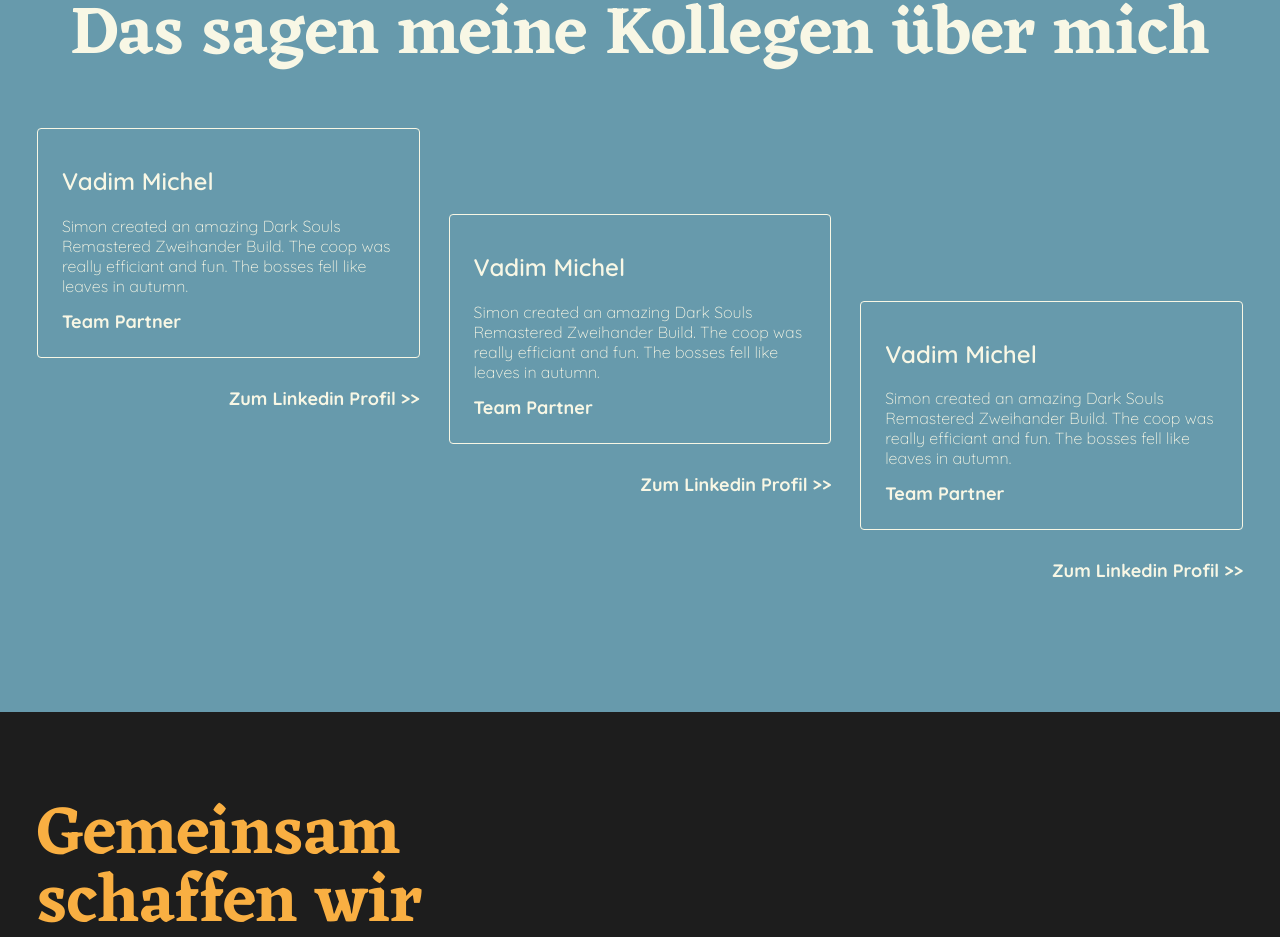
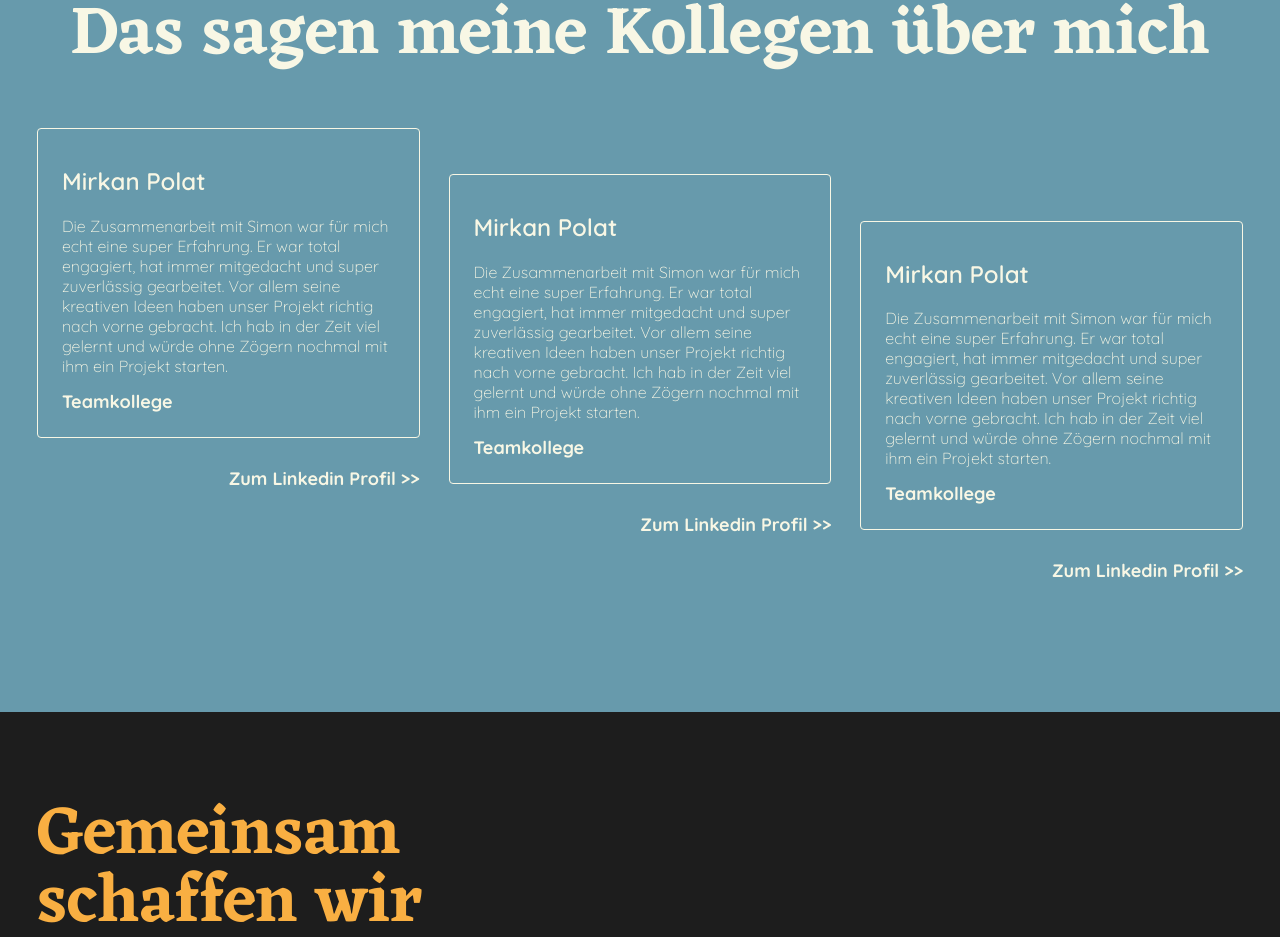
Before and after one commit to SimCommit/portfolio-website, an Angular app: page / in a window 1280 px wide. Shown: the part 3288-4225 px from the top of the page. Built offline with nearby package versions, Linux system fonts and the light colour scheme.

Commit message:
feat: add array of colleagueQuotes to ShowcaseService and inject into ColleagueQuoteComponent

```diff
--- a/src/app/main-page/references/colleague-quote/colleague-quote.component.html
+++ b/src/app/main-page/references/colleague-quote/colleague-quote.component.html
@@ -1,12 +1,11 @@
 <div id="colleague-quote">
     <div (mouseenter)="activateHover()" (mouseleave)="deactivateHover()" id="cq-card">
         <div id="cq-header">
-            <h3>Vadim Michel</h3>
+            <h3>{{showcaseData.colleagueQuotes[1].name}}</h3>
             <img [ngClass]="{'cogwheel-marker-hovered': isHovered, 'cogwheel-marker': !isHovered}" src="./assets/img/references/cogwheel-40.svg" alt="Cogwheel">
         </div>
-        <p>Simon created an amazing Dark Souls Remastered Zweihander Build. The coop was really efficiant and fun. The
-            bosses fell like leaves in autumn.</p>
-        <p id="title">Team Partner</p>
+        <p>{{showcaseData.colleagueQuotes[1].quote}}</p>
+        <p id="title">{{showcaseData.colleagueQuotes[1].role}}</p>
     </div>
 
     <a class="secondary-button" href="#">Zum Linkedin Profil >></a>
--- a/src/app/main-page/references/colleague-quote/colleague-quote.component.ts
+++ b/src/app/main-page/references/colleague-quote/colleague-quote.component.ts
@@ -1,5 +1,6 @@
 import { CommonModule } from '@angular/common';
-import { Component } from '@angular/core';
+import { Component, inject } from '@angular/core';
+import { ShowcaseDataService } from '../../showcase-data.service';
 
 @Component({
   selector: 'app-colleague-quote',
@@ -8,13 +9,16 @@ import { Component } from '@angular/core';
   styleUrl: './colleague-quote.component.scss',
 })
 export class ColleagueQuoteComponent {
+
+  showcaseData = inject(ShowcaseDataService);
+
   isHovered: boolean = false;
 
-  activateHover():void {
+  activateHover(): void {
     this.isHovered = true;
   }
 
-  deactivateHover():void {
+  deactivateHover(): void {
     this.isHovered = false;
   }
 }
--- a/src/app/main-page/showcase-data.service.ts
+++ b/src/app/main-page/showcase-data.service.ts
@@ -22,6 +22,27 @@ export class ShowcaseDataService {
     // { imgUrl: "./assets/img/skills/material-design.svg", name: "Material Design" },
   ];
 
+  colleagueQuotes: Testimonial[] = [
+        {
+      name: 'Vadim Michel',
+      quote:
+        'Simon created an amazing Dark Souls Remastered Zweihander Build. The coop was really efficiant and fun. The bosses fell like leaves in autumn.',
+      role: 'Frontend Developer',
+    },
+    {
+      name: 'Mirkan Polat',
+      quote:
+        'Die Zusammenarbeit mit Simon war für mich echt eine super Erfahrung. Er war total engagiert, hat immer mitgedacht und super zuverlässig gearbeitet. Vor allem seine kreativen Ideen haben unser Projekt richtig nach vorne gebracht. Ich hab in der Zeit viel gelernt und würde ohne Zögern nochmal mit ihm ein Projekt starten.',
+      role: 'Teamkollege',
+    },
+    {
+      name: 'Vadim Michel',
+      quote:
+        'Simon created an amazing Dark Souls Remastered Zweihander Build. The coop was really efficiant and fun. The bosses fell like leaves in autumn.',
+      role: 'Frontend Developer',
+    },
+  ];
+
   constructor() {}
 }
 
@@ -29,3 +50,9 @@ interface Tech {
   imgUrl: string;
   name: string;
 }
+
+interface Testimonial {
+  name: string;
+  quote: string;
+  role: string;
+}
--- a/src/app/main-page/skills/skills.component.ts
+++ b/src/app/main-page/skills/skills.component.ts
@@ -10,5 +10,5 @@ import { ShowcaseDataService } from '../showcase-data.service';
 })
 export class SkillsComponent {
 
-  showcaseData = inject(ShowcaseDataService)
+  showcaseData = inject(ShowcaseDataService);
 }
```
